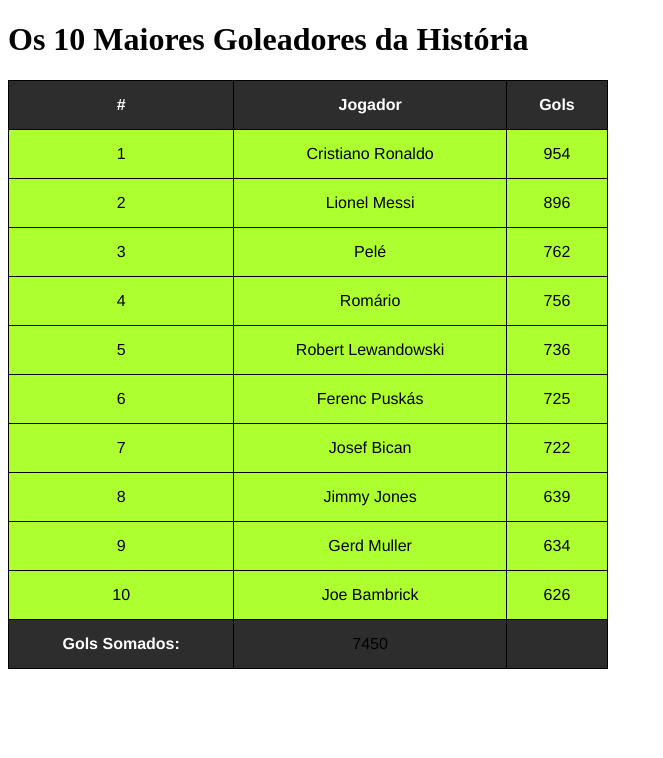
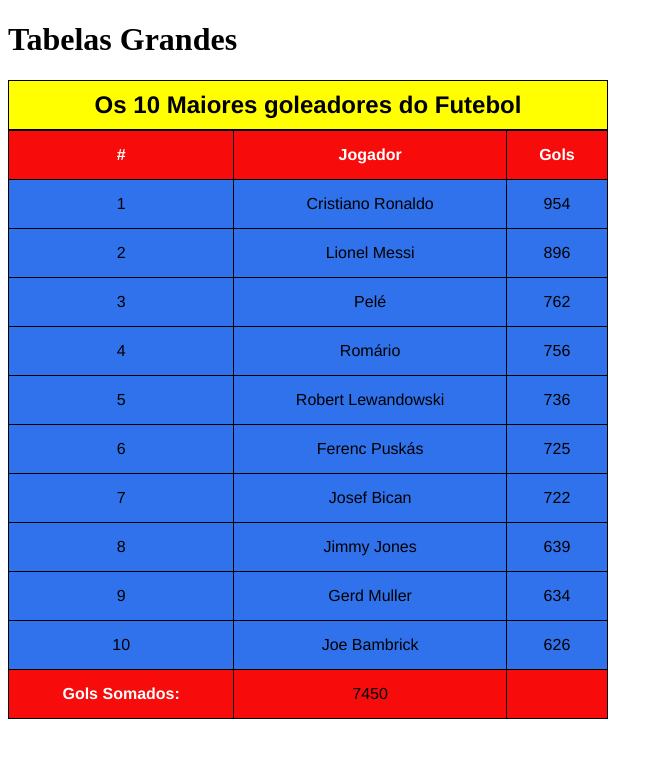
Before and after one commit to mdemelomarques/html-css, a plain HTML site: page Exercicio/ex028/tabela002.html in a window 1280 px wide. Shown: the whole page, without its empty margins (0-663 px from the left). Drawn offline with Linux system fonts and the light colour scheme.

Commit message:
Update tabela002.html

```diff
--- a/Exercicio/ex028/tabela002.html
+++ b/Exercicio/ex028/tabela002.html
@@ -11,8 +11,17 @@
             width: 600px;
             text-align: center;
         }
+
+        caption {
+            font-size: 1.5em;
+            font-weight: bolder;
+            background-color: yellow;
+            border: 1px solid black;
+            padding: 10px;
+        }
+
         thead {
-            background-color: rgba(0, 0, 0, 0.822);
+            background-color: rgb(248, 11, 11);
             border: 1px solid black;
         }
 
@@ -24,7 +33,7 @@
         }
 
         tbody {
-            background-color: greenyellow;
+            background-color: rgba(4, 84, 231, 0.822);
 
         }
 
@@ -33,17 +42,18 @@
             padding: 15px;
         }
         tfoot{
-            background-color: rgba(0, 0, 0, 0.822);
+            background-color: rgb(248, 11, 11);
         }
     </style>
 </head>
 <body>
-    <h1>Os 10 Maiores Goleadores da História</h1>
+    <h1>Tabelas Grandes</h1>
     <table>
+        <caption>Os 10 Maiores goleadores do Futebol</caption>
         <thead>
-            <th>#</th>
-            <th>Jogador</th>
-            <th>Gols</th>
+            <th scope="col">#</th>
+            <th scope="col">Jogador</th>
+            <th scope="col">Gols</th>
         </thead>
         <tbody>
             <tr>
@@ -98,7 +108,7 @@
             </tr>
             <tfoot>
                 <tr>
-                    <th>Gols Somados:</th>
+                    <th scope="row">Gols Somados:</th>
                     <td>7450</td>
                     <td></td>
                 </tr>
```
